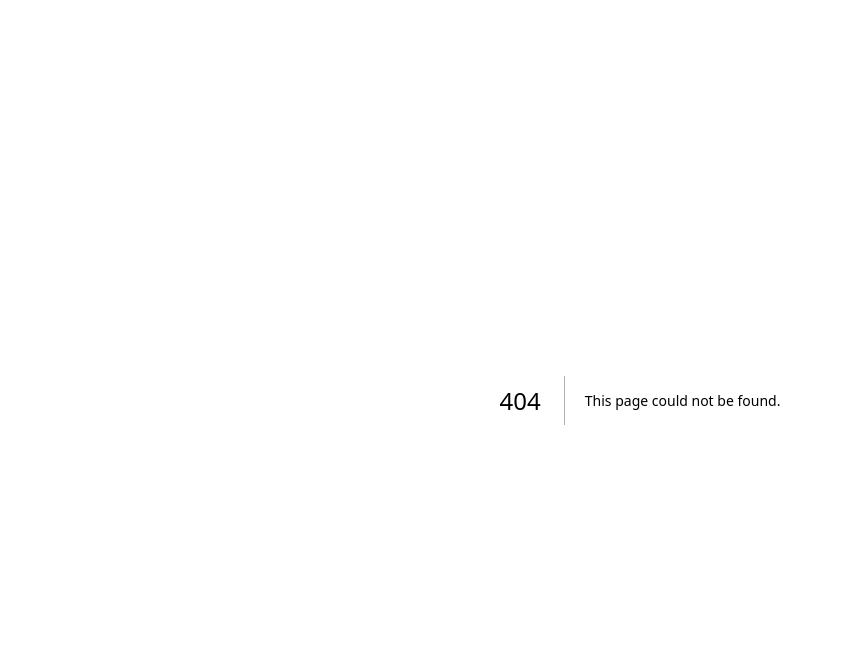
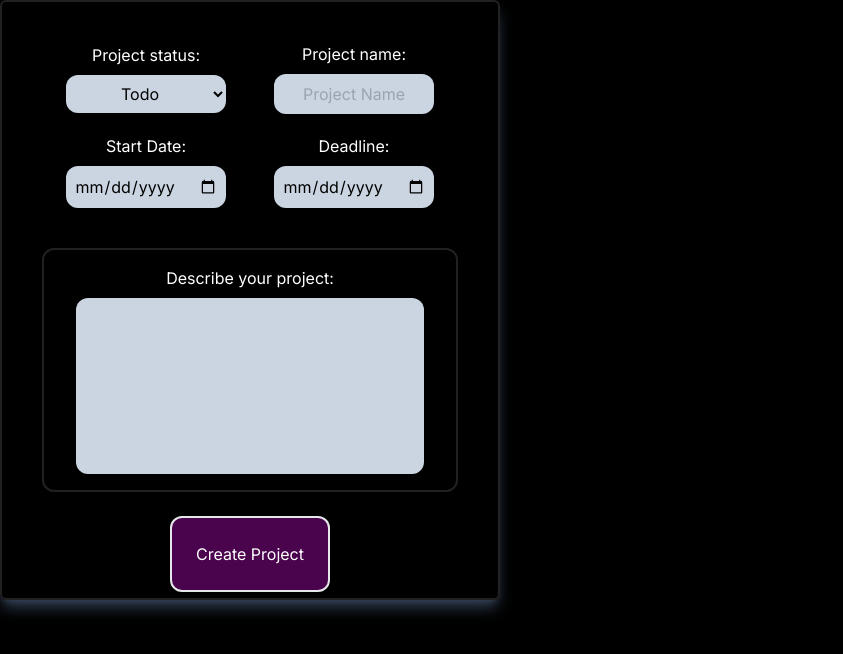
Before and after one commit to Gustavo-Feijo/TaskManager, a Next.js app: page /newproject in a window 1280 px wide. Before the commit this address had no page. Shown: the top 654 px of the page, without its empty margins (0-843 px from the left). Built offline with nearby package versions, Linux system fonts and the light colour scheme.

Commit message:
Added the basic of a form to create a new task. TODO: Improve error treatment, error catching and add API routes

```diff
--- /dev/null
+++ b/app/newproject/page.tsx
@@ -0,0 +1,137 @@
+"use client";
+import { useState } from "react";
+
+interface PostData {
+  project_name: string;
+  project_description: string;
+  project_status: string;
+  project_start_date: string;
+  project_deadline: string;
+}
+
+function Page() {
+  const [postData, setPostData] = useState<PostData>({
+    project_name: "",
+    project_description: "",
+    project_status: "Todo",
+    project_start_date: "",
+    project_deadline: "",
+  });
+
+  const [errors, setErrors] = useState<{ [key: string]: string }>({});
+
+  function validateForm() {
+    let formErrors: { [key: string]: string } = {};
+    let key: keyof PostData;
+    for (key in postData) {
+      if (!postData[key]) {
+        formErrors[key]
+      }
+    }
+    if (!postData.project_name) {
+      formErrors.project_name = "Project name is required";
+    }
+    if (!postData.project_description) {
+      formErrors.project_description = "Project description is required";
+    }
+    if (!postData.project_start_date) {
+      formErrors.project_start_date = "Start date is required";
+    }
+    if (!postData.project_deadline) {
+      formErrors.project_deadline = "Deadline is required";
+    }
+    setErrors(formErrors);
+  }
+
+  function handleOnChange(field: string, value: any) {
+    console.log(value);
+    setPostData((prev) => ({
+      ...prev,
+      [field]: value,
+    }));
+  }
+
+  function handleSubmit() {
+    let key: keyof PostData;
+    for (key in postData) {
+      console.log(postData[key]);
+    }
+  }
+
+  return (
+    <form className="flex flex-col [height:600px] [width:500px] items-center justify-around border-2 border-[color:var(--border-color)] p-10 rounded-md shadow-lg shadow-slate-700">
+      <div className="flex justify-around w-full">
+        <div className="flex-center flex-col">
+          <label>Project status:</label>
+          <select
+            className="flex-center p-2 bg-slate-300 text-black rounded-xl w-40 mt-2 text-align-last-center"
+            onChange={(event) =>
+              handleOnChange("project_status", event.target.value)
+            }
+          >
+            <option value="Todo">Todo</option>
+            <option value="On Hold">On Hold</option>
+            <option value="In Progress">In Progress</option>
+            <option value="Completed">Completed</option>
+          </select>
+        </div>
+        <div className="flex-center flex-col">
+          <label>Project name:</label>
+          <input
+            type="text"
+            name="projectName"
+            className="flex-center p-2 bg-slate-300 text-black rounded-xl w-40 mt-2 text-center"
+            placeholder="Project Name"
+            onChange={(event) =>
+              handleOnChange("project_name", event.target.value)
+            }
+          ></input>
+        </div>
+      </div>
+      <div className="flex justify-around w-full mt-5">
+        <div className="flex-center flex-col">
+          <label> Start Date:</label>
+          <input
+            type="date"
+            name="projectStartDate"
+            className="flex-center p-2 bg-slate-300 text-black rounded-xl w-40 mt-2"
+            onChange={(event) =>
+              handleOnChange("project_start_date", event.target.value)
+            }
+          ></input>
+        </div>
+        <div className="flex-center flex-col">
+          <label> Deadline:</label>
+          <input
+            type="date"
+            name="projectDeadLine"
+            className="flex-center p-2 bg-slate-300 text-black rounded-xl w-40 mt-2"
+            onChange={(event) =>
+              handleOnChange("project_deadline", event.target.value)
+            }
+          ></input>
+        </div>
+      </div>
+
+      <div className="border-2 border-[color:var(--border-color)] flex flex-col py-4 px-8 rounded-xl text-align-last-center w-full mt-10">
+        <label>Describe your project:</label>
+        <textarea
+          className="w-full rounded-xl p-1 h-44 bg-slate-300 text-black resize-none mt-2"
+          name="projectDescription"
+          onChange={(event) =>
+            handleOnChange("project_description", event.target.value)
+          }
+        ></textarea>
+      </div>
+
+      <input
+        type="button"
+        value="Create Project"
+        className="bg-fuchsia-950 p-6 rounded-xl border-2 my-6 cursor-pointer"
+        onClick={handleSubmit}
+      ></input>
+    </form>
+  );
+}
+
+export default Page;
```
